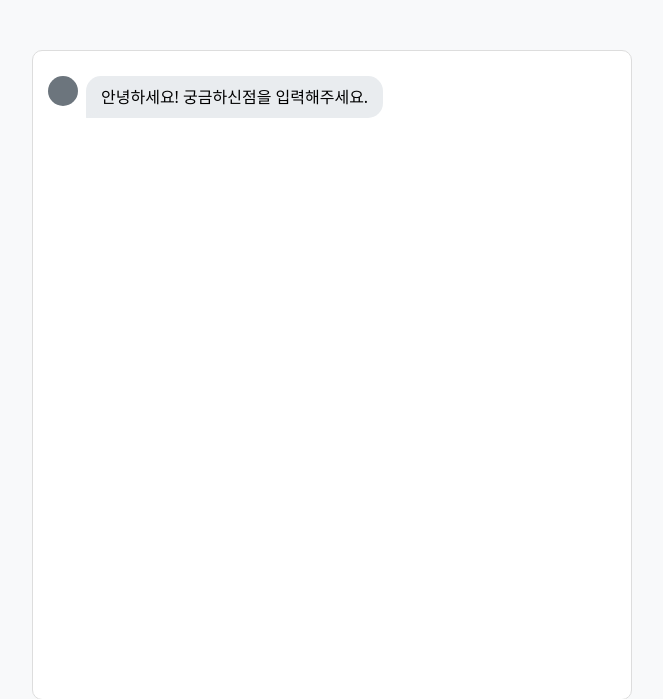
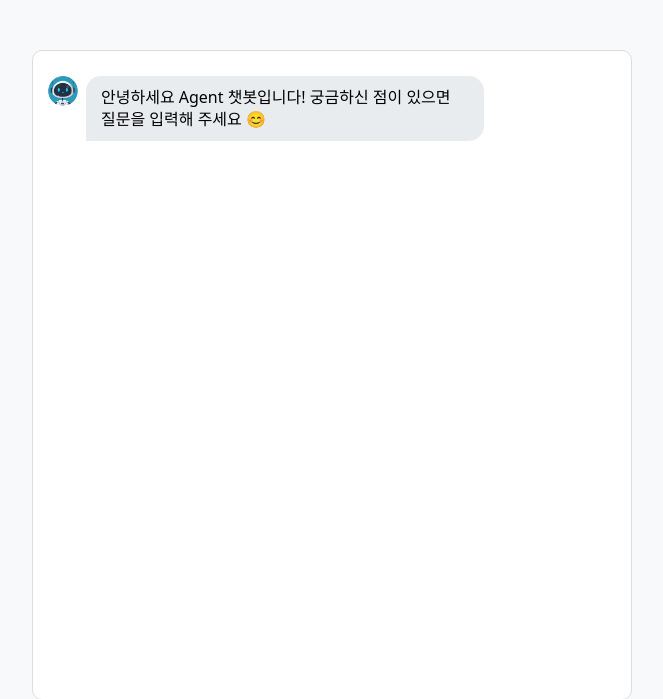
Before and after one commit to qwerty1347/django-chatbot, a Django app: page /chatbot/ in a window 1280 px wide. Shown: the top 699 px of the page, without its empty margins (308-971 px from the left). Run offline with Django 5.2, Linux system fonts and the light colour scheme.

Commit message:
style: 챗봇 프로필 추가 및 CHATBOT_API_URL 환경변수 추가

```diff
--- a/apps/chatbot/urls.py
+++ b/apps/chatbot/urls.py
@@ -1,11 +1,19 @@
 from django.views.generic import TemplateView
 from django.urls import path
 
+from config import settings
+
 from .views import index
+
 
 app_name = "chatbot"
 
 urlpatterns = [
-    path('', TemplateView.as_view(template_name='chatbot/index.html'), name='index'),
+    path('', TemplateView.as_view(
+            template_name='chatbot/index.html',
+            extra_context={'CHATBOT_API_URL': settings.env('CHATBOT_API_URL')}
+        ),
+        name='index'
+    ),
     path('api', index.index, name="api"),
 ]
--- a/templates/chatbot/index.html
+++ b/templates/chatbot/index.html
@@ -33,7 +33,8 @@
         width: 30px;
         height: 30px;
         border-radius: 50%;
-        background-color: #6c757d;
+        background-size: cover;
+        background-position: center;
         flex-shrink: 0;
     }
     .message.user .profile { margin-left: 8px; margin-right: 0; }
@@ -99,8 +100,8 @@
 {% block content %}
 <div id="chat-box">
     <div class="message bot">
-        <div class="profile"></div>
-        <div class="bubble">안녕하세요! 궁금하신점을 입력해주세요.</div>
+         <div class="profile" style="background-image: url('/storage/chatbot/profile.png');"></div>
+        <div class="bubble">안녕하세요 Agent 챗봇입니다! 궁금하신 점이 있으면 질문을 입력해 주세요 😊</div>
     </div>
 </div>
 
@@ -130,7 +131,10 @@ $(document).ready(function () {
 
         // 챗봇 메시지 추가 (왼쪽, ...)
         const botMsg = $('<div>').addClass('message bot')
-            .append($('<div>').addClass('profile'))
+            .append(
+                $('<div>').addClass('profile')
+                .css('background-image', 'url("/storage/chatbot/profile.png")')
+            )
             .append($('<div>').addClass('bubble').text('...'));
         $('#chat-box').append(botMsg);
 
@@ -170,16 +174,18 @@ $(document).ready(function () {
 
     function getAgentOutput(user_input, bubbleElement) {
          const typingTimer = showTyping(bubbleElement);
+         const CHATBOT_API_URL = "{{ CHATBOT_API_URL }}";
 
         $.ajax({
             type: "get",
-            url: "/api/v1/agent/chatbot/test",
+            url: CHATBOT_API_URL + "/api/v1/agent/chatbot",
             data: {
                 "query": user_input
             },
             dataType: "json",
             success: function(response) {
-                const answer = response.agent_output || "죄송합니다. 답변을 가져오지 못했습니다.";
+                console.log(response);
+                const answer = response.code == 200 ? response.data : "죄송합니다. 답변을 가져오지 못했습니다.";
                 typeText(bubbleElement, answer, 30);
             },
             error: function (xhr, error, status) {
```
Also changed, not shown: storage/chatbot/profile.png (added), storage/chatbot/profile_.png (added).
